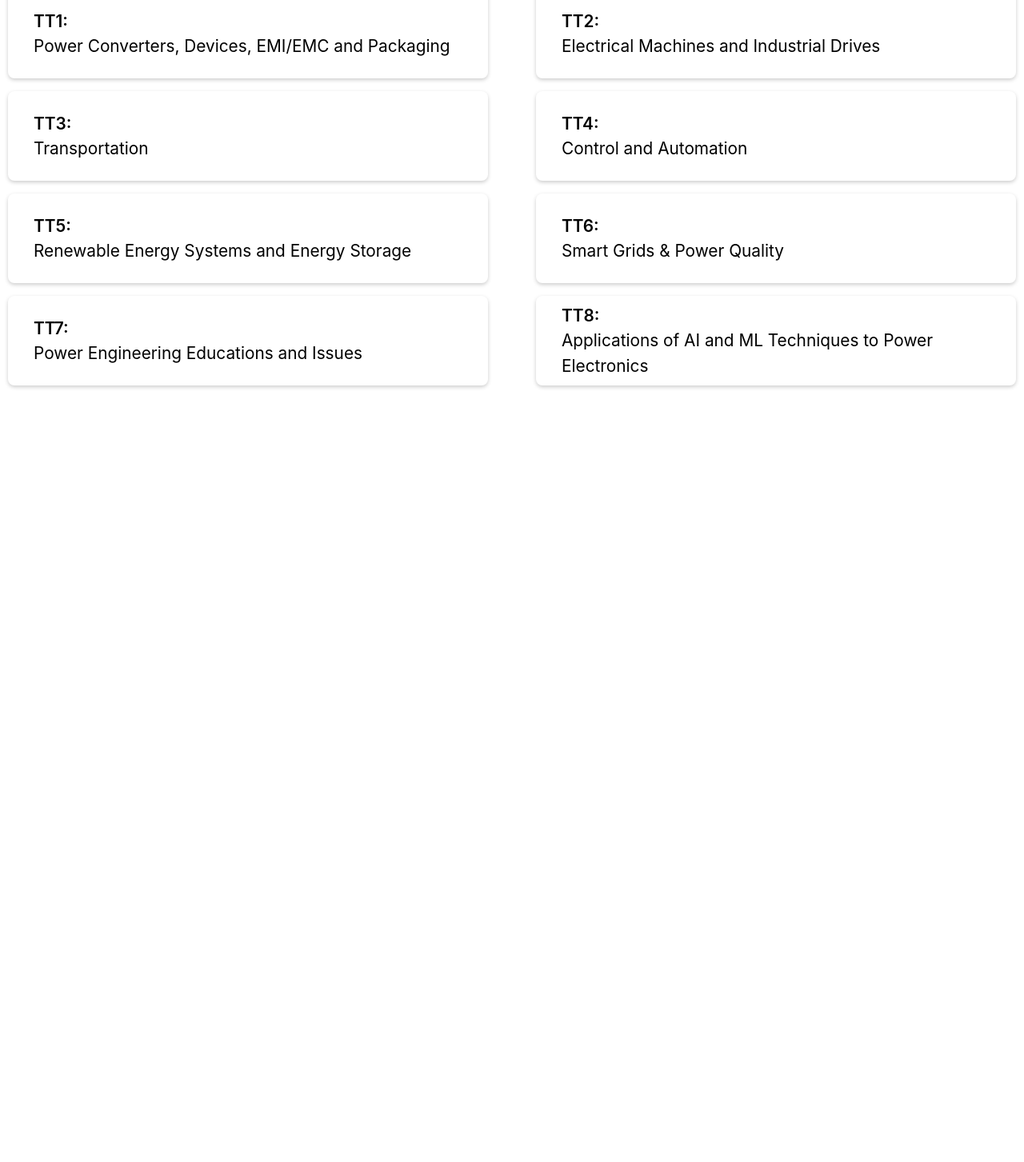
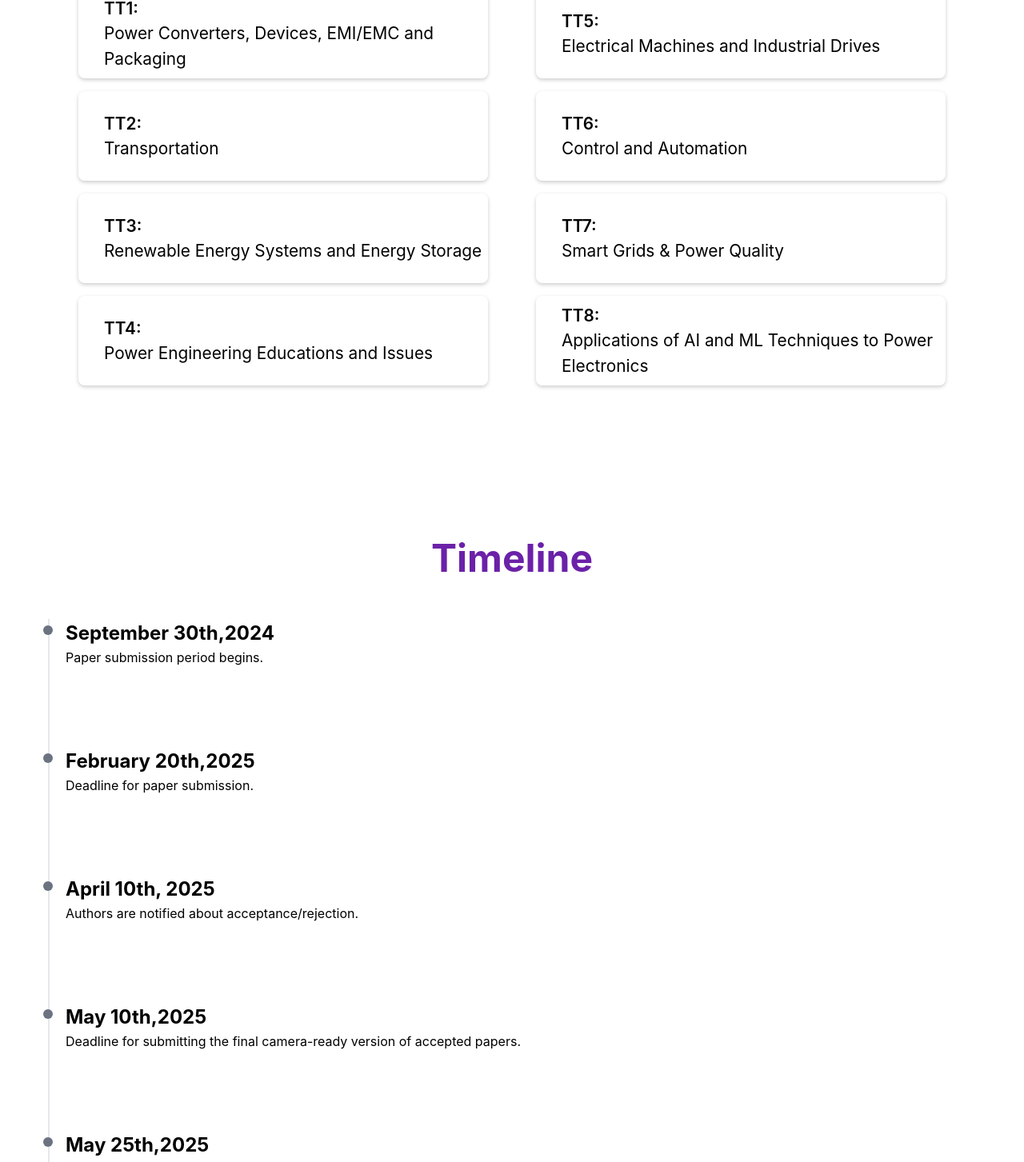
Before and after one commit to PragyaPR06/NEC-ECCE_2025, a React (Create React App) app: page / in a window 1280 px wide. Shown: the part 1679-3132 px from the top of the page at 80% size. Before the commit the page ends 2341 px from the top, so only its background shows below. Built offline with nearby package versions, Linux system fonts and the light colour scheme.

Commit message:
ADD:Timeline

```diff
--- a/src/Components/Footer/Footer.jsx
+++ b/src/Components/Footer/Footer.jsx
@@ -0,0 +1,12 @@
+import React from 'react'
+
+const Footer = () => {
+  return (
+    <div className=' container flex justify-center items-center m-0 p-[2rem 0rem] h-[30vh] bg-cyan-400'>
+        <h2>
+            Copyrights@NEI-ECCE2025
+        </h2>
+    </div>
+  )
+};
+export default Footer;
--- a/src/Components/Timeline/Timeline.jsx
+++ b/src/Components/Timeline/Timeline.jsx
@@ -0,0 +1,24 @@
+import React from "react";
+import data from "../../Data/data.json";
+
+const Timeline = () => {
+  return (
+    <div className=" container flex-col justify-center items-start">
+      <div className="header flex justify-center items-center text-[3rem] font-bold text-purple-800 ">Timeline</div>
+      <div className="timeline flex-col p-10 justify-center items-center">
+        {data.map((element) => {
+          return (
+            <div className="container flex-col justify-start items-center pl-5 md:w-[50vw] w-[200px]">
+              <div className="w-3 h-3 rounded-full bg-gray-500 flex items-center justify-center absolute ml-[-6px] mt-[8px]"></div>
+              <div className=" border-l-2 h-[20vh] pl-5">
+                <h2 className=" font-bold text-[1.5rem] ">{element.date}</h2>
+                <h3 className=" text-[1rem] ">{element.description}</h3>
+              </div>
+            </div>
+          );
+        })}
+      </div>
+    </div>
+  );
+};
+export default Timeline;
--- a/src/Components/Tracks/Tracks.jsx
+++ b/src/Components/Tracks/Tracks.jsx
@@ -15,29 +15,29 @@ const Tracks = () => {
             <h2>Power Converters, Devices, EMI/EMC and Packaging</h2>
           </div>
           <div className={styles.lcard}>
-            <h3 className=" font-semibold">TT3:</h3>
+            <h3 className=" font-semibold">TT2:</h3>
             <h2>Transportation</h2>
           </div>
           <div className={styles.lcard}>
-            <h3 className=" font-semibold">TT5:</h3>
+            <h3 className=" font-semibold">TT3:</h3>
             <h2>Renewable Energy Systems and Energy Storage</h2>
           </div>
           <div className={styles.lcard}>
-            <h3 className=" font-semibold">TT7:</h3>
+            <h3 className=" font-semibold">TT4:</h3>
             <h2>Power Engineering Educations and Issues</h2>
           </div>
         </div>
         <div className={styles.right}>
           <div className={styles.lcard}>
-            <h3 className=" font-semibold">TT2:</h3>
+            <h3 className=" font-semibold">TT5:</h3>
             <h2>Electrical Machines and Industrial Drives</h2>
           </div>
           <div className={styles.lcard}>
-            <h3 className=" font-semibold">TT4:</h3>
+            <h3 className=" font-semibold">TT6:</h3>
             <h2>Control and Automation</h2>
           </div>
           <div className={styles.lcard}>
-            <h3 className=" font-semibold">TT6:</h3>
+            <h3 className=" font-semibold">TT7:</h3>
             <h2>Smart Grids & Power Quality</h2>
           </div>
           <div className={styles.lcard}>
--- a/src/Components/Tracks/Tracks.module.css
+++ b/src/Components/Tracks/Tracks.module.css
@@ -7,7 +7,7 @@
   }
 .container{
     display: grid;
-    grid-template-columns: 600px 600px;
+    grid-template-columns: 40vw 40vw;
     justify-content: center;
     grid-template-rows: 50% auto auto auto;
     gap: 60px;
@@ -37,3 +37,13 @@
      transform:translate(0.5rem,-0.5rem);
      box-shadow:-5px 5px  10px slategray ;
   }
+
+
+  @media screen and (max-width:768px) {
+    .container{
+      display: flex;
+      flex-direction: column;
+      justify-content: center;
+    }
+
+  }
--- /dev/null
+++ b/src/Data/data.json
@@ -0,0 +1,32 @@
+[
+      {
+        "id":"1",
+        "name": "Paper Submission Starts",
+        "date": "September 30th,2024",
+        "description": "Paper submission period begins."
+      },
+      {
+        "id":"2",
+        "name": "Paper Submission Closes",
+        "date": "February 20th,2025",
+        "description": "Deadline for paper submission."
+      },
+      {
+        "id":"3",
+        "name": "Notification of Acceptance",
+        "date": "April 10th, 2025",
+        "description": "Authors are notified about acceptance/rejection."
+      },
+      {
+        "id":"4",
+        "name": "Camera Ready Submission",
+        "date": "May 10th,2025",
+        "description": "Deadline for submitting the final camera-ready version of accepted papers."
+      },
+      {
+        "id":"5",
+        "name": "Registration Deadline",
+        "date": "May 25th,2025",
+        "description": "Deadline for registration."
+      }
+    ]
--- a/src/Pages/Home.jsx
+++ b/src/Pages/Home.jsx
@@ -3,6 +3,8 @@ import Tracks from '../Components/Tracks/Tracks'
 import HomeSlider from '../Components/HomeComponents/HomeSlider';
 import Navbar from "../Components/Navbar/Navbar"
 import AboutUsComponent from '../Components/About/About';
+import Timeline  from '../Components/Timeline/Timeline';
+import Footer from '../Components/Footer/Footer';
 const Home = () => {
   return (
     <div>
@@ -10,7 +12,8 @@ const Home = () => {
       <HomeSlider />
       <AboutUsComponent/>
       <Tracks/>
-
+      <Timeline/>
+      <Footer/>
     </div>
   )
 };
```
